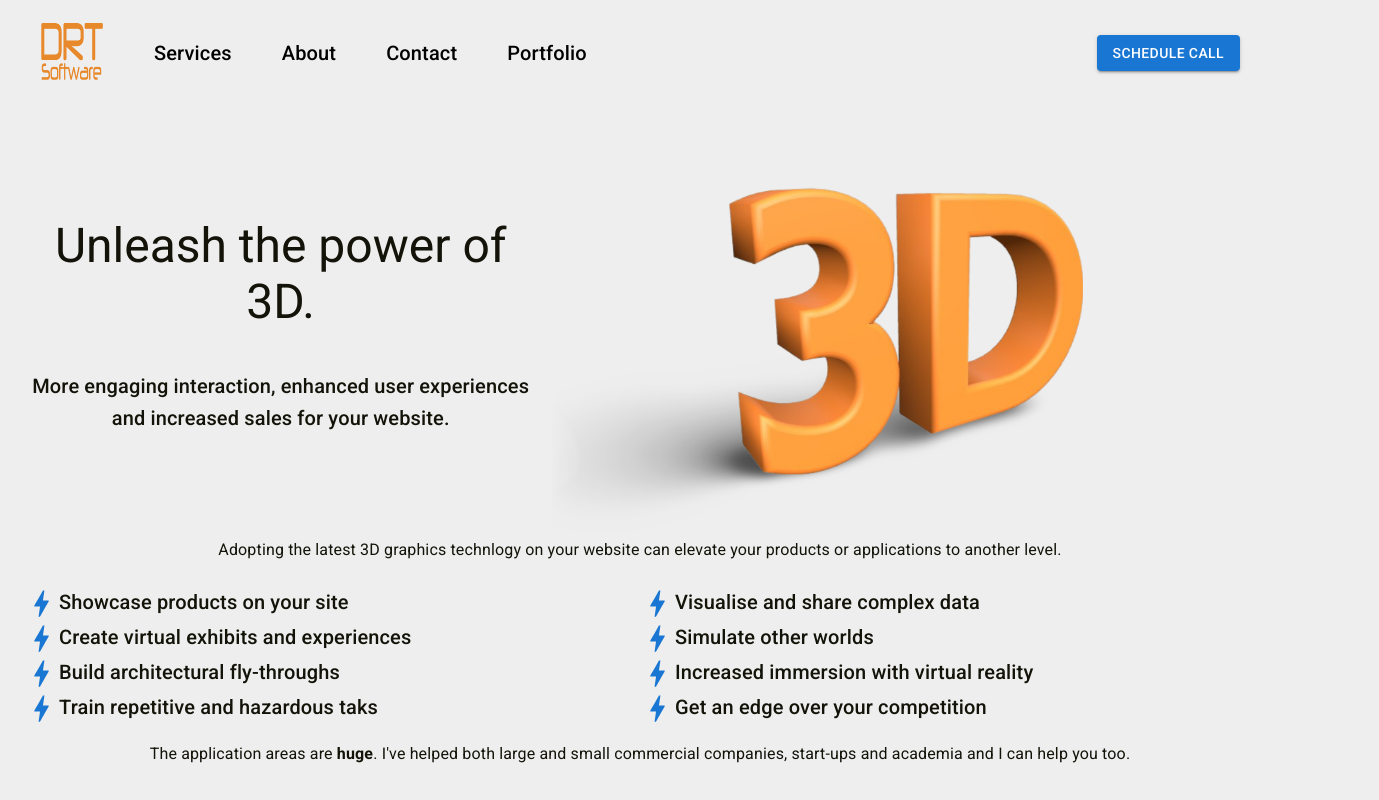
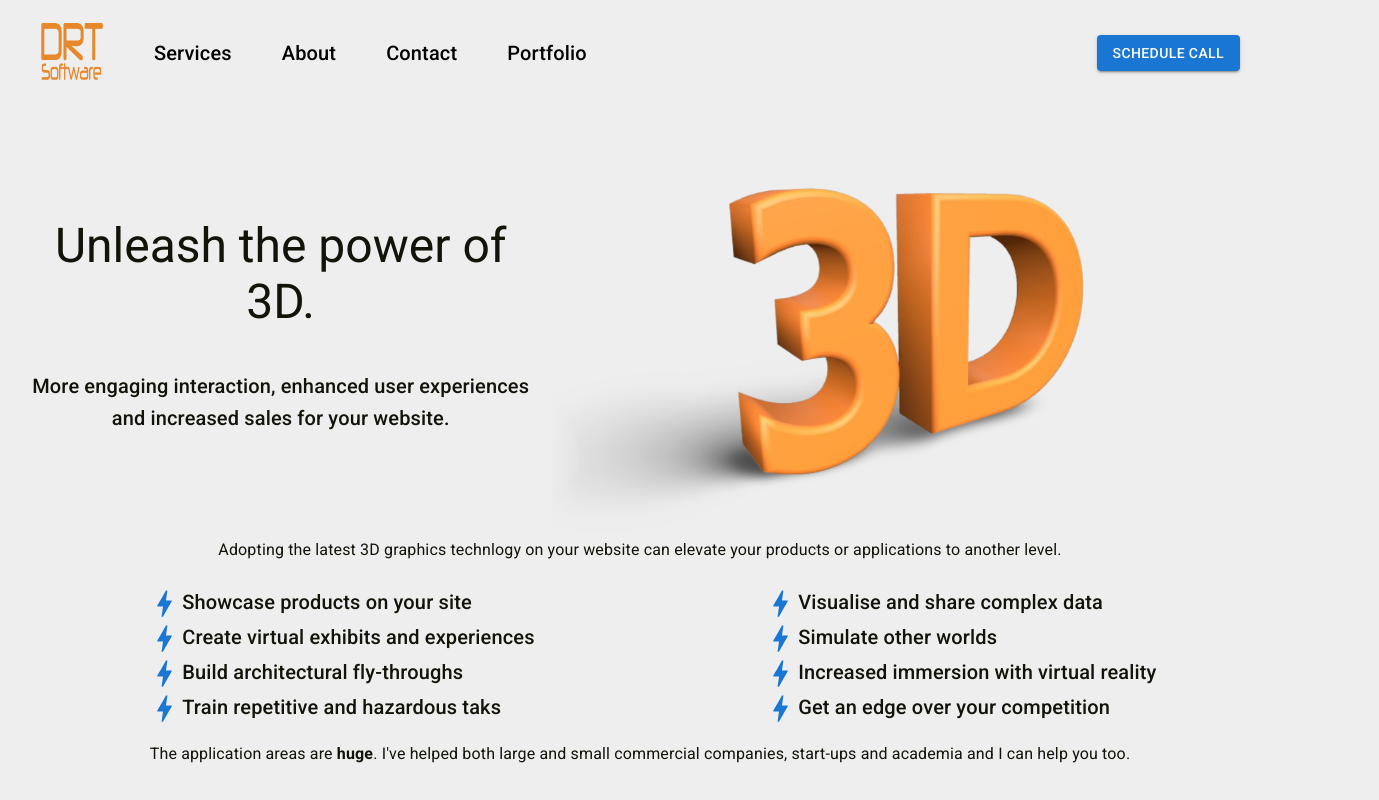
Before and after one commit to DoctorTone/landing-drt, a React (Vite) app: page / in a window 1280 px wide. Shown: the top 800 px of the page, 1379 px wide, since content can reach past the window. Built offline with nearby package versions, Linux system fonts and the light colour scheme.

Commit message:
Updated portfolio address and formatted benefits

```diff
--- a/src/components/MainContent.tsx
+++ b/src/components/MainContent.tsx
@@ -42,7 +42,7 @@ const MainContent = () => {
           your products or applications to another level.
         </Typography>
       </Box>
-      <Grid container>
+      <Grid container sx={{ ml: "10%" }}>
         <Grid item xs={10} md={6} sx={{ ml: { xs: "10%", md: 0 } }}>
           <Box sx={{ display: "flex" }}>
             <BoltIcon fontSize="large" color="primary" />
@@ -71,6 +71,8 @@ const MainContent = () => {
             <Typography variant="h6">Simulate other worlds</Typography>
           </Box>
         </Grid>
+      </Grid>
+      <Grid container sx={{ ml: "10%" }}>
         <Grid item xs={10} md={6} sx={{ ml: { xs: "10%", md: 0 } }}>
           <Box sx={{ display: "flex" }}>
             <BoltIcon fontSize="large" color="primary" />
@@ -87,8 +89,6 @@ const MainContent = () => {
             </Typography>
           </Box>
         </Grid>
-      </Grid>
-      <Grid container>
         <Grid item xs={10} md={6} sx={{ ml: { xs: "10%", md: 0 } }}>
           <Box sx={{ display: "flex" }}>
             <BoltIcon fontSize="large" color="primary" />
--- a/src/components/NavBar.tsx
+++ b/src/components/NavBar.tsx
@@ -112,7 +112,7 @@ const NavBar = () => {
             <Typography
               variant="h6"
               component="a"
-              href="https://drt-software.com/Portfolio/portfolio.html"
+              href="https://drt-software.com/Portfolio/"
               target="_blank"
               sx={{ textDecoration: "none", color: "black" }}
             >
```
